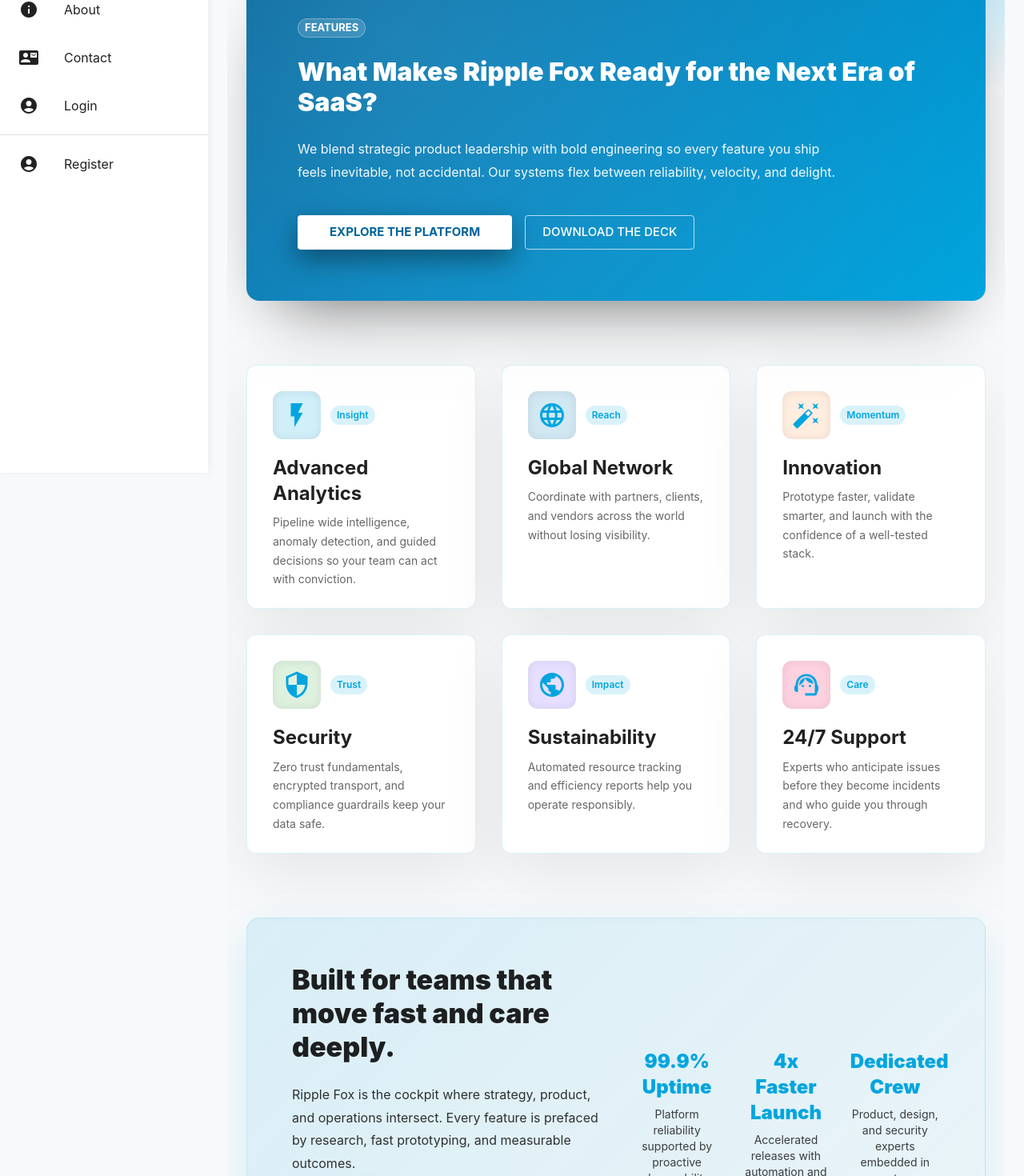
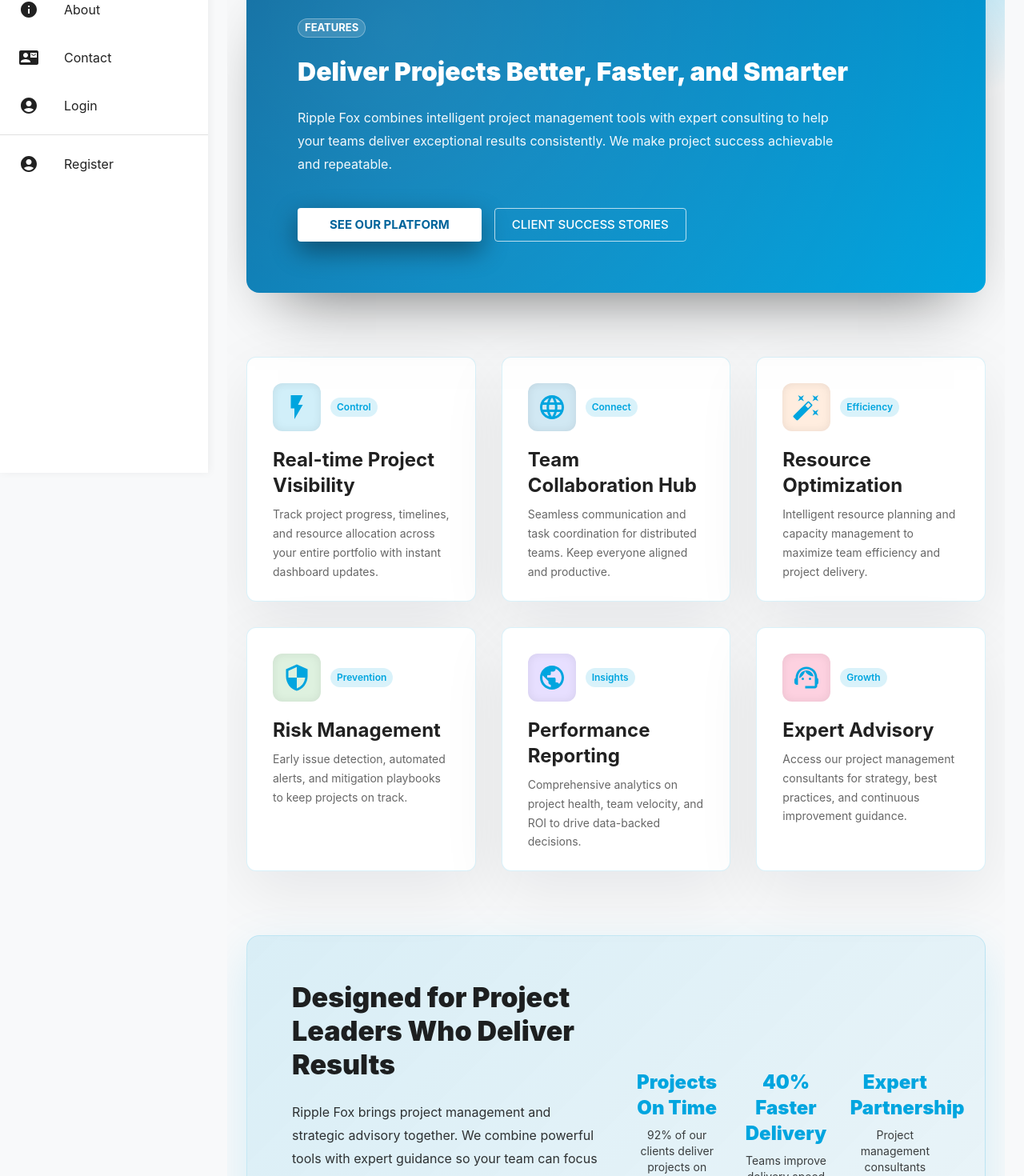
Before and after one commit to CodedX-cyber/RippleFox, a React (Create React App) app in the folder frontend/: page /features in a window 1280 px wide. Shown: the part 209-1679 px from the top of the page at 80% size. Built offline with nearby package versions, Linux system fonts and the light colour scheme; a web font is replaced by a local one.

Commit message:
remove tech related content

```diff
--- a/frontend/src/pages/HomePage.js
+++ b/frontend/src/pages/HomePage.js
@@ -44,12 +44,12 @@
 ];
 
 const benefits = [
-  '24/7 Customer Support',
-  '99.9% Uptime Guarantee',
-  'Scalable Solutions',
-  'User-friendly Interface',
-  'Regular Updates',
-  'Data Analytics',
+  'Expert PM Consultants',
+  'Proven Success Rate',
+  'Flexible Methodologies',
+  'Clear Communication',
+  'Continuous Improvement',
+  'Performance Metrics',
 ];
 
 const coreValues = [
@@ -63,56 +63,55 @@
 
 const services = [
   {
-    title: 'SaaS Product Strategy',
+    title: 'Project Strategy & Planning',
     icon: <SettingsSuggestIcon fontSize="large" color="secondary" />,
     bullets: [
-      'Roadmap refinement & discovery workshops',
-      'Platform architecture & scalability planning',
-      'User experience blueprints',
-      'Roadmap coaching for internal teams',
+      'Portfolio assessment & optimization',
+      'Project roadmap development',
+      'Delivery methodology design',
+      'Resource planning & allocation',
     ],
   },
   {
     title: 'Project Leadership & Consulting',
     icon: <FlashIcon fontSize="large" color="secondary" />,
     bullets: [
-      'Agile delivery & product management',
-      'Technical advisory for CTOs/VPs',
+      'Agile delivery & project management',
+      'Project Management advisory for teams',
       'Change management & enablement',
-      'Performance reviews and mentoring',
     ],
   },
   {
-    title: 'Web, Mobile & ERP Engineering',
+    title: 'Team Development & Training',
     icon: <EngineeringIcon fontSize="large" color="secondary" />,
     bullets: [
-      'Custom web & mobile app development',
-      'ERP implementation & integrations',
-      'API-first ecosystems & automation',
-      'Maintenance, support, and scaling',
+      'Project management certification programs',
+      'Agile & Scrum training',
+      'Leadership development',
+      'Best practices coaching & support',
     ],
   },
 ];
 
 const statHighlights = [
   {
-    title: 'Product Velocity',
-    description: 'We compress discovery, design, and delivery so your SaaS roadmap launches reliably.',
+    title: 'Delivery Excellence',
+    description: 'We help teams deliver projects on time, on budget, and exceeding stakeholder expectations.',
   },
   {
     title: 'Trusted Advisors',
-    description: 'Fractional CTO/PM leadership keeps every initiative aligned to business outcomes.',
+    description: 'Fractional PM leadership keeps every initiative aligned to business outcomes.',
   },
   {
-    title: 'ERP Ready',
-    description: 'We align off-the-shelf suites or bespoke stacks with your people and processes.',
+    title: 'Proven Methodologies',
+    description: 'We combine Agile, traditional, and hybrid approaches tailored to your organizational needs.',
   },
 ];
 
 const metrics = [
-  { label: 'Engineers on the ground', value: '100+' },
-  { label: 'Portfolios delivered', value: '5+' },
-  { label: 'Satisfied clients', value: '8+' },
+  { label: 'Project Leaders', value: '50+' },
+  { label: 'Projects Delivered', value: '200+' },
+  { label: 'Satisfied Clients', value: '80+' },
 ];
 
 const partnerLogos = [
@@ -173,7 +172,7 @@
                 Powering the Future of Business
               </Typography>
                <Typography variant="h6" sx={{ mb: 3, fontWeight: 350, color: isDark ? '#ffffff' : '#ffffff' }}>
-                SaaS products, project leadership, and technical guidance crafted to accelerate your digital initiatives.
+                SaaS products, project leadership, and project management guidance crafted to accelerate your digital initiatives.
               </Typography>
               <Box sx={{ display: 'flex', gap: 2, flexWrap: 'wrap' }}>
                 <Button
@@ -244,11 +243,11 @@
                 About Us
               </Typography>
               <Typography variant="h3" component="h2" sx={{ fontWeight: 700, mb: 3, color: headingColor }}>
-                Infrastructure engineering services.
+                Project Management Excellence.
               </Typography>
               <Typography sx={{ color: 'text.secondary' }}>
-                Ripple Fox creates SaaS platforms, orchestrates high-impact projects, and consults on digital transformation so teams can deliver faster.
-                From product vision to ERP deployment, our experts guide every phase with clarity and accountability.
+                Ripple Fox builds SaaS platforms for project managers, orchestrates high-impact projects, and provides strategic consulting so teams can deliver faster.
+                From project planning to successful completion, our experts guide every phase with clarity and accountability.
               </Typography>
               <Button
                 component={Link}
@@ -819,7 +818,7 @@
                 </Typography>
                 <Stack spacing={2}>
                   <Typography variant="body2" sx={{ color: 'rgba(255,255,255,0.8)' }}>
-                    <strong>Address:</strong> 123 Business Avenue, Tech City, 10001
+                    <strong>Address:</strong> 123 Business Avenue, Business City, 10001
                   </Typography>
                   <Typography variant="body2" sx={{ color: 'rgba(255,255,255,0.8)' }}>
                     <strong>Email:</strong> info@ripplefox.co
--- a/frontend/src/pages/public/AboutPage.js
+++ b/frontend/src/pages/public/AboutPage.js
@@ -33,7 +33,7 @@
     name: 'Israel King-Alale',
     role: 'CTO',
     avatar: 'I',
-    bio: 'Technology expert driving innovation and digital transformation.',
+    bio: 'CTO driving innovation in project management and digital delivery.',
   },
   {
     name: 'Sharon King-Alale',
@@ -190,11 +190,11 @@
               <Typography sx={{ color: 'text.secondary', mb: 3, lineHeight: 1.8 }}>
                 Founded in 2025, Ripple Fox began as a small startup with a vision to revolutionize the energy sector.
                 Through relentless innovation and strategic expansion, we've grown into a diversified global enterprise
-                with operations spanning technology, energy, IT consulting, project management, and financial services.
+                with operations spanning energy, IT consulting, project management, and financial services.
               </Typography>
               <Typography sx={{ color: 'text.secondary', lineHeight: 1.8 }}>
                 Our commitment to excellence, sustainability, and customer success has been the cornerstone of our journey.
-                We continue to push boundaries, embrace emerging technologies, and set new standards in every industry we serve.
+                We continue to push boundaries, embrace project management best practices, and set new standards in every industry we serve.
               </Typography>
             </Grid>
             <Grid item xs={12} md={6}>
--- a/frontend/src/pages/public/ContactPage.js
+++ b/frontend/src/pages/public/ContactPage.js
@@ -45,7 +45,7 @@
               </Box>
               <Box sx={{ display: 'flex', alignItems: 'center', p: 1, borderRadius: 1, transition: 'all 0.3s', '&:hover': { backgroundColor: infoBoxHover, transform: 'translateX(5px)' } }}>
                 <LocationOn color="primary" sx={{ mr: 2 }} />
-                <Typography sx={{ color: 'text.secondary' }}>123 Business Avenue, Tech City, 10001</Typography>
+                <Typography sx={{ color: 'text.secondary' }}>123 Business Avenue, Business City, 10001</Typography>
               </Box>
               <Box sx={{ display: 'flex', alignItems: 'center', p: 1, borderRadius: 1, transition: 'all 0.3s', '&:hover': { backgroundColor: infoBoxHover, transform: 'translateX(5px)' } }}>
                 <AccessTime color="primary" sx={{ mr: 2 }} />
@@ -178,7 +178,7 @@
                 <Typography sx={{ color: 'text.secondary' }}>What services do you offer?</Typography>
               </AccordionSummary>
               <AccordionDetails>
-                <Typography sx={{ color: 'text.secondary' }}>We offer a wide range of services including technology, energy, IT consulting, project management, and financial services.</Typography>
+                <Typography sx={{ color: 'text.secondary' }}>We offer a wide range of services including energy, IT consulting, project management, business strategy, and financial services.</Typography>
               </AccordionDetails>
             </Accordion>
           </Box>
--- a/frontend/src/pages/public/FeaturesPage.js
+++ b/frontend/src/pages/public/FeaturesPage.js
@@ -26,54 +26,54 @@
 
 const features = [
   {
-    title: 'Advanced Analytics',
+    title: 'Real-time Project Visibility',
     description:
-      'Pipeline wide intelligence, anomaly detection, and guided decisions so your team can act with conviction.',
+      'Track project progress, timelines, and resource allocation across your entire portfolio with instant dashboard updates.',
     accent: RIPPLE_BRIGHT,
     icon: <FlashIcon fontSize="inherit" sx={{ color: RIPPLE_BRIGHT }} />,
-    badge: 'Insight',
+    badge: 'Control',
   },
   {
-    title: 'Global Network',
-    description: 'Coordinate with partners, clients, and vendors across the world without losing visibility.',
+    title: 'Team Collaboration Hub',
+    description: 'Seamless communication and task coordination for distributed teams. Keep everyone aligned and productive.',
     accent: RIPPLE_MID,
     icon: <NetworkIcon fontSize="inherit" sx={{ color: RIPPLE_BRIGHT }} />,
-    badge: 'Reach',
+    badge: 'Connect',
   },
   {
-    title: 'Innovation',
-    description: 'Prototype faster, validate smarter, and launch with the confidence of a well-tested stack.',
+    title: 'Resource Optimization',
+    description: 'Intelligent resource planning and capacity management to maximize team efficiency and project delivery.',
     accent: '#ff9b4d',
     icon: <InnovationIcon fontSize="inherit" sx={{ color: RIPPLE_BRIGHT }} />,
-    badge: 'Momentum',
+    badge: 'Efficiency',
   },
   {
-    title: 'Security',
-    description: 'Zero trust fundamentals, encrypted transport, and compliance guardrails keep your data safe.',
+    title: 'Risk Management',
+    description: 'Early issue detection, automated alerts, and mitigation playbooks to keep projects on track.',
     accent: '#4caf50',
     icon: <SecurityIcon fontSize="inherit" sx={{ color: RIPPLE_BRIGHT }} />,
-    badge: 'Trust',
+    badge: 'Prevention',
   },
   {
-    title: 'Sustainability',
-    description: 'Automated resource tracking and efficiency reports help you operate responsibly.',
+    title: 'Performance Reporting',
+    description: 'Comprehensive analytics on project health, team velocity, and ROI to drive data-backed decisions.',
     accent: '#7c4dff',
     icon: <PublicIcon fontSize="inherit" sx={{ color: RIPPLE_BRIGHT }} />,
-    badge: 'Impact',
+    badge: 'Insights',
   },
   {
-    title: '24/7 Support',
-    description: 'Experts who anticipate issues before they become incidents and who guide you through recovery.',
+    title: 'Expert Advisory',
+    description: 'Access our project management consultants for strategy, best practices, and continuous improvement guidance.',
     accent: '#f50057',
     icon: <SupportIcon fontSize="inherit" sx={{ color: RIPPLE_BRIGHT }} />,
-    badge: 'Care',
+    badge: 'Growth',
   },
 ];
 
 const statHighlights = [
-  { label: '99.9% Uptime', detail: 'Platform reliability supported by proactive observability.' },
-  { label: '4x Faster Launch', detail: 'Accelerated releases with automation and blueprinting.' },
-  { label: 'Dedicated Crew', detail: 'Product, design, and security experts embedded in your team.' },
+  { label: 'Projects On Time', detail: '92% of our clients deliver projects on schedule.' },
+  { label: '40% Faster Delivery', detail: 'Teams improve delivery speed with better planning and execution.' },
+  { label: 'Expert Partnership', detail: 'Project management consultants embedded in your organization.' },
 ];
 
 const FeaturesPage = () => {
@@ -166,11 +166,11 @@
             }}
           />
           <Typography variant="h2" component="h1" sx={{ fontWeight: 900, mb: 3 }}>
-            What Makes Ripple Fox Ready for the Next Era of SaaS?
+            Deliver Projects Better, Faster, and Smarter
           </Typography>
           <Typography variant="body1" sx={{ maxWidth: 680, mb: 5, lineHeight: 1.8, opacity: 0.95, color: isDark ? '#ffffff' : '#ffffff' }}>
-            We blend strategic product leadership with bold engineering so every feature you ship feels inevitable, not accidental.
-            Our systems flex between reliability, velocity, and delight.
+            Ripple Fox combines intelligent project management tools with expert consulting to help your teams deliver exceptional results consistently.
+            We make project success achievable and repeatable.
           </Typography>
           <Box sx={{ display: 'flex', gap: 2, flexWrap: 'wrap' }}>
             <Button
@@ -185,7 +185,7 @@
                 '&:hover': { backgroundColor: 'rgba(255,255,255,0.9)' },
               }}
             >
-              Explore the platform
+              See Our Platform
             </Button>
             <Button
               variant="outlined"
@@ -196,7 +196,7 @@
                 '&:hover': { borderColor: '#ffffff', background: 'rgba(255,255,255,0.1)' },
               }}
             >
-              Download the deck
+              Client Success Stories
             </Button>
           </Box>
         </Box>
@@ -280,10 +280,10 @@
           <Grid container spacing={5} alignItems="center">
             <Grid item xs={12} md={6}>
               <Typography variant="h4" sx={{ fontWeight: 900, mb: 3, color: headingColor }}>
-                Built for teams that move fast and care deeply.
+                Designed for Project Leaders Who Deliver Results
               </Typography>
               <Typography sx={{ color: isDark ? 'rgba(255,255,255,0.9)' : 'rgba(0,0,0,0.8)', lineHeight: 1.8, mb: 4 }}>
-                Ripple Fox is the cockpit where strategy, product, and operations intersect. Every feature is prefaced by research, fast prototyping, and measurable outcomes.
+                Ripple Fox brings project management and strategic advisory together. We combine powerful tools with expert guidance so your team can focus on what matters: delivering successful projects that drive business value.
               </Typography>
               <Box sx={{ display: 'flex', gap: 2, flexWrap: 'wrap' }}>
                 <Button
```
